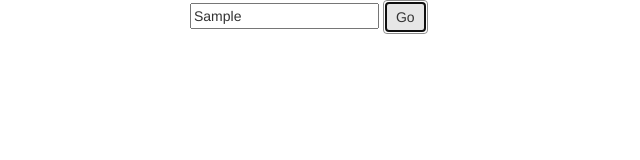
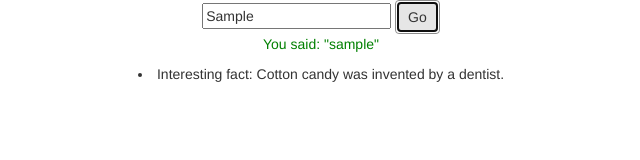
Before and after one commit to ren-tao01/Freshers_M, a plain HTML site: page index.html in a window 1280 px wide. Both pictures are taken after typing "Sample" into the empty fields and a click on the button "Go". Shown: the whole page, without its empty margins (319-959 px from the left). Drawn offline with nearby package versions, Linux system fonts and the light colour scheme.

Commit message:
Add files via upload
Done.
Added CSS.

```diff
--- a/index.html
+++ b/index.html
@@ -4,7 +4,7 @@
     <title>Chatbot</title>
     <!-- Latest compiled and minified CSS -->
     <link rel="stylesheet" href="https://maxcdn.bootstrapcdn.com/bootstrap/3.4.1/css/bootstrap.min.css">
-
+    <link rel="stylesheet" href="style.css">
     <!-- jQuery library -->
     <script src="https://ajax.googleapis.com/ajax/libs/jquery/3.5.1/jquery.min.js"></script>
 
@@ -18,10 +18,31 @@
 
     <div id="container" >
         <div class="row justify-content-center align-items-center">
-            <div class="col" style="margin-left: 40%;">
+            <div class="col" >
                 <form class="form-inline" action="javascript:void(0);">
                     <div class="form-group">
                         <input id="input" type="text" placeholder="Say something..." autocomplete="off" />
+                        <datalist type="text" id="suggestions">
+                            <option value="watson">
+                            <option value="99 speedmart">
+                            <option value="7-eleven">
+                            <option value="kk mart">
+                            <option value="jaya grocer">
+                            <option value="kyochon">
+                            <option value="nando's">
+                            <option value="hungry bunch">
+                            <option value="starbucks">
+                            <option value="prime at le meridien">
+                            <option value="miyabi">
+                            <option value="freshfruits">
+                            <option value="rotiboy">
+                            <option value="gayaone">
+                            <option value="thonybread">
+                            <option value="mcdonalds">
+                            <option value="burger king">
+                            <option value="johnny rocket">
+                            <option value="machines">
+                        </datalist>
                         <button class="btn btn-default" name="submit" id="submit_button" onclick="replyUser()">
                             Go
                         </button>
@@ -29,9 +50,9 @@
                 </form>
             </div>
         </div>
-        <div class="row">
-            <p id="user_msg"></p>
-            <p id="reply_msg" class="text-center"></p>
+        <div id="context">
+            <p id="user_msg" ></p>
+            <p id="reply_msg" ></p>
         </div>
     </div>
 </body>
--- /dev/null
+++ b/style.css
@@ -0,0 +1,15 @@
+.green{
+    color: green;
+}
+.row{
+    text-align: center;
+}
+p{
+    text-align: center;
+    width: 50%;
+    margin-left: 25%;
+}
+
+span{
+    border: solid 1px;
+}
--- a/test.js
+++ b/test.js
@@ -1,24 +1,24 @@
 const people_in_place = { //dictionary
-    "watson": makePlaceInfo(20, "2km"),
-    "99 speedmart": makePlaceInfo(10, "5km"),
-    "7-eleven": makePlaceInfo(5, "1km"),
-    "kk mart": makePlaceInfo(17, "1.6km"),
-    "jaya grocer": makePlaceInfo (31, "2.3km"),
-    "kyochon": makePlaceInfo (22, "5km"),
-    "nando's": makePlaceInfo (24, "3.8km"),
-    "hungry bunch": makePlaceInfo (11, "0.5km"),
-    "starbucks": makePlaceInfo (17, "2.65km"),
-    "prime at le meridien": makePlaceInfo (33, "7.4km"),
-    "miyabi": makePlaceInfo (10, "1.24km"),
-    "freshfruits": makePlaceInfo (5, "0.2km"),
-    "rotiboy": makePlaceInfo (3, "8.5km"),
-    "senheng": makePlaceInfo (11, "2.72km"),
-    "gayaone": makePlaceInfo (10, "6.5km"),
-    "thonybread": makePlaceInfo (13, "2.33km"),
-    "mcdonalds": makePlaceInfo (35, "0.45km"),
-    "burger king": makePlaceInfo (11, "5.28km"),
-    "johnny rocket": makePlaceInfo (13, "4.75km"),
-    "machines": makePlaceInfo (6, "10.5km"),
+    "watson": makePlaceInfo(20, "2km", "Bandar Sunway"),
+    "99 speedmart": makePlaceInfo(10, "5km", "Puchong Jaya"),
+    "7-eleven": makePlaceInfo(5, "1km", "Damansara Jaya"),
+    "kk mart": makePlaceInfo(17, "1.6km", "Subang Jaya"),
+    "jaya grocer": makePlaceInfo (31, "2.3km", "Puchong Perdana"),
+    "kyochon": makePlaceInfo (22, "5km", "Puchong Prima"),
+    "nando's": makePlaceInfo (24, "3.8km", "Petaling Perdana"),
+    "hungry bunch": makePlaceInfo (11, "0.5km", "Bandar Utama"),
+    "starbucks": makePlaceInfo (17, "2.65km", "Mont Kiara"),
+    "prime at le meridien": makePlaceInfo (33, "7.4km", "Damansara Utama"),
+    "miyabi": makePlaceInfo (10, "1.24km", "Petaling Jaya"),
+    "freshfruits": makePlaceInfo (5, "0.2km", "Subang Jaya"),
+    "rotiboy": makePlaceInfo (3, "8.5km", "Puchong Perdana"),
+    "senheng": makePlaceInfo (11, "2.72km", "Petaling Perdana"),
+    "gayaone": makePlaceInfo (10, "6.5km", "Kepong"),
+    "thonybread": makePlaceInfo (13, "2.33km", "Bukit Jalil"),
+    "mcdonalds": makePlaceInfo (35, "0.45km", "Sri Petaling"),
+    "burger king": makePlaceInfo (11, "5.28km", "Bandar Sunway"),
+    "johnny rocket": makePlaceInfo (13, "4.75km", "Bandar Utama"),
+    "machines": makePlaceInfo (6, "10.5km", "Puchong Jaya"),
 };
 
 function replyUser(){
@@ -28,13 +28,19 @@ function replyUser(){
 
     //reset innerHTML value
     document.getElementById('reply_msg').innerHTML = "";
-
-    if(input.length == 0 || matching_place.length == 0) {
-  	// Insert logic here
+    document.getElementById('user_msg').innerHTML = `You said: "${input}"`;
+    document.getElementById('user_msg').className = "green";
+    if(input.length == 0 ) {
+        document.getElementById('user_msg').innerHTML = `You did not put anything`;
+        document.getElementById('user_msg').className = "green";
     	// let randomPlace = Object.keys(people_in_place)[Math.floor(Math.random() * people_in_place.length)];
     	// console.log(Math.floor(Math.random() * people_in_place.length));
-    	// replyMsg(randomPlace);
-    }else {
+        // replyMsg(randomPlace);
+    }
+    else if(matching_place.length == 0){
+        funFacts();
+    }
+    else {
     	for(var i = 0; i < matching_place.length; i++) {
     	let place_name = matching_place[i];
     	replyMsg(place_name);
@@ -44,12 +50,14 @@ function replyUser(){
 
 function replyMsg(place_name) {
 	let place = people_in_place[place_name];
-	let subAnswer = `${titleCase(place_name)}. Number of people ${place["numberOfPeople"]}, risk level is ${place["risk level"]} and the
-				     distance is ${place["travel distance"]}. ${place["advice"]}`;
- 	document.getElementById('reply_msg').innerHTML += subAnswer + "<br />";
+    let subAnswer = `${titleCase(place_name)} currenly has ${place["numberOfPeople"]} number of people
+    , the risk level is considered ${place["risk level"]}.
+    The travel distance from your location to ${titleCase(place_name)} at ${place["location"]} is ${place["travel distance"]}.
+    ${place["advice"]}.`;
+    document.getElementById('reply_msg').innerHTML += "<li>" + subAnswer + "<br />" + "</li>";
 }
 
- function makePlaceInfo(numPeople, distance) {
+function makePlaceInfo(numPeople, distance, location) {
     var risk;
     var advice;
 
@@ -62,12 +70,13 @@ function replyMsg(place_name) {
         advice = "You should go there one hour later"
     }
     else {
-        risk = "medium";
-        advice = "You should go there but wear mask"
+        risk = "moderate";
+        advice = "You can go but avoid the crowds."
     }
     return {
         "numberOfPeople": numPeople,
         "travel distance": distance,
+        "location": location,
         "risk level": risk,
         "advice": advice
     };
@@ -85,3 +94,17 @@ function titleCase(string) {
 
 	return splitString.join(' ');
 }
+
+function funFacts() {
+    let funFacts = ["Peanuts aren't technically nuts", "The longest English word is 189,819 letters long", "Cows don’t have upper front teeth",
+    "Only a quarter of the Sahara Desert is sandy","There were active volcanoes on the moon when dinosaurs were alive","Avocados were named after reproductive organs",
+    "You only have two body parts that never stop growing","Bees can fly higher than Mount Everest","The wood frog can hold its pee for up to eight months",
+    "You lose up to 30 percent of your taste buds during flight", "Your nostrils work one at a time", "Cotton candy was invented by a dentist",
+    "7% of American adults believe that chocolate milk comes from brown cows","Car manufacturer Volkswagen makes sausages", "McDonald's once created bubblegum-flavored broccoli",
+    "The longest place name in the world is 85 letters long", "Bubble wrap was originally invented as wallpaper","Shakespeare invented more than 1,700 words",
+    "Einstein's brain was stolen when he died", "Lady Liberty wears a size 879 shoe", "There's a planet that's shaped like a potato", "It only takes six minutes for alcohol to affect your brain",
+    "It would cost $18.3 million to make a replica Darth Vader suit" ];
+    let randomNumber = Math.floor((Math.random()) * 23);
+    document.getElementById('reply_msg').innerHTML = "<li>" + "Interesting fact: " + funFacts[randomNumber] + "." + "</li>";
+
+}
```
